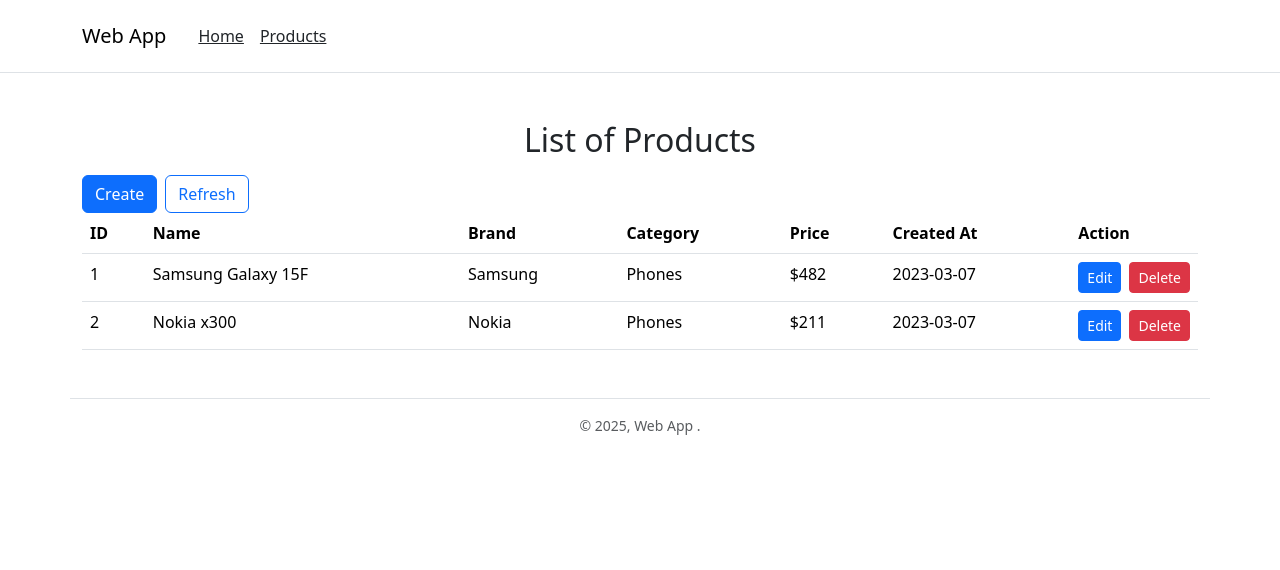
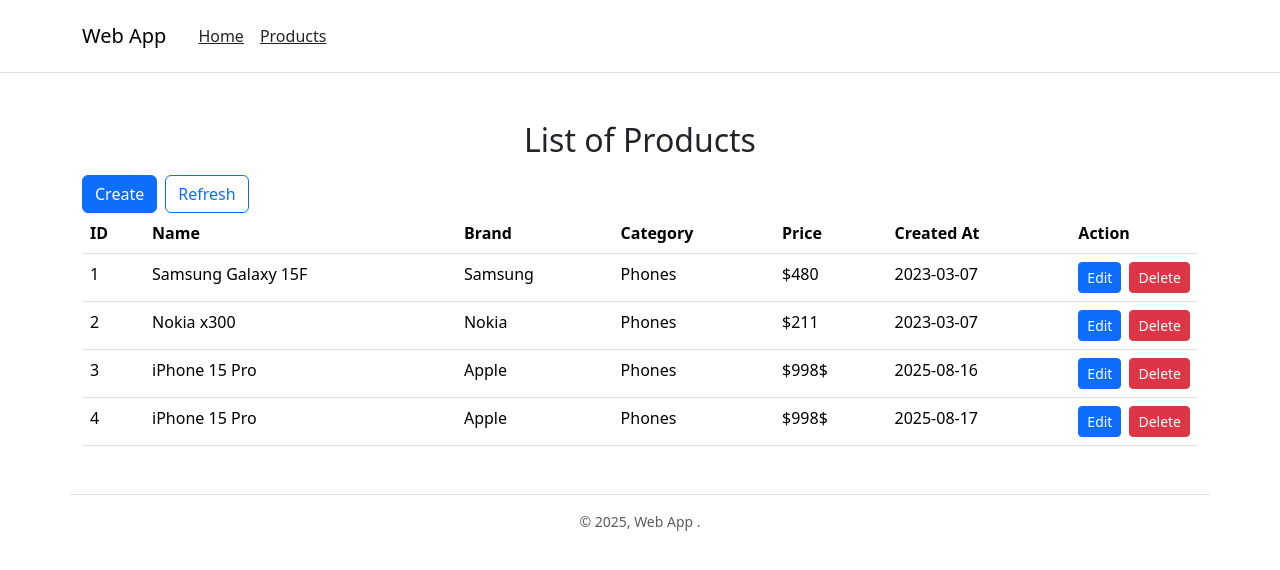
Before and after one commit to HagerAlaa1/Web-App-crud-operation, a React (Vite) app: page /Products in a window 1280 px wide. Shown: the top 570 px of the page. Built offline with nearby package versions, Linux system fonts and the light colour scheme.

Commit message:
data updated

```diff
--- a/src/Pages/Products.tsx
+++ b/src/Pages/Products.tsx
@@ -3,23 +3,42 @@
 // Initial data
 export const InitialProducts = [
   {
-    "id": 1,
       "name": "Samsung Galaxy 15F",
       "brand": "Samsung",
       "category": "Phones",
-    "price": "482",
+      "price": "480",
       "description": "SmartPhone",
-    "createdAt": "2023-03-07"
+      "createdAt": "2023-03-07",
+      "id": 1
     },
     {
-    "id": 2,
       "name": "Nokia x300",
       "brand": "Nokia",
       "category": "Phones",
       "price": "211",
       "description": "Red Color",
-    "createdAt": "2023-03-07"
+      "createdAt": "2023-03-07",
+      "id": 2
+    },
+    {
+      "name": "iPhone 15 Pro",
+      "brand": "Apple",
+      "category": "Phones",
+      "price": "998$",
+      "description": "newest edition",
+      "createdAt": "2025-08-16",
+      "id": 3
+    },
+    {
+      "name": "iPhone 15 Pro",
+      "brand": "Apple",
+      "category": "Phones",
+      "price": "998$",
+      "description": "newest edition",
+      "createdAt": "2025-08-17",
+      "id": 4
     }
+
 ];
 
 type ProductsShowForm = {
```
Lines whose indentation alone changed are shown as unchanged.
